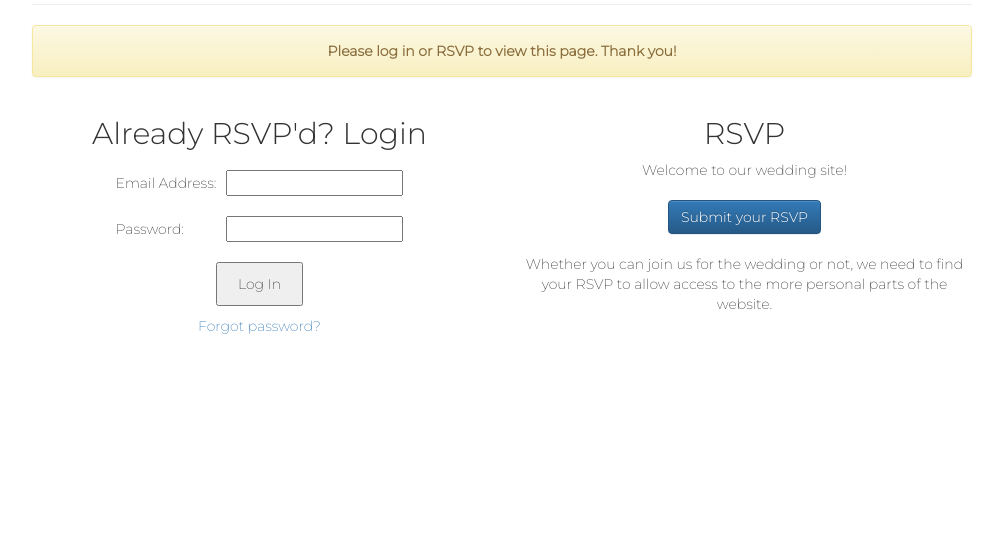
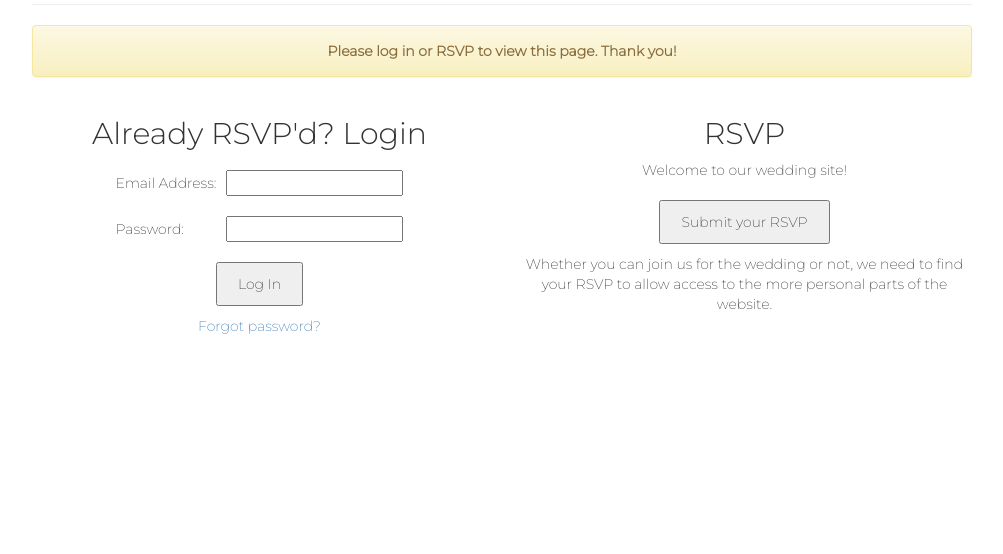
Before and after one commit to dpipemazo/django-wedsite, a Django app: template wedsite/templates/registration/login.html in a window 1280 px wide. Shown: the part 151-705 px from the top of the page, without its empty margins (138-1141 px from the left). Run offline with Django 3.2, Linux system fonts and the light colour scheme; the template is opened without the code that fills it: most values are stand-ins (such as "Sample title", 1, 10 or a date in 2020); form fields are guessed from the names that the template uses; some libraries are stand-ins or nearby versions; some web fonts are replaced.

Commit message:
RSVP button: use django form
Style matches the rest of the site better.

```diff
--- a/wedsite/templates/registration/login.html
+++ b/wedsite/templates/registration/login.html
@@ -48,9 +48,10 @@ Login
                 <h2>RSVP</h2>
                     <p>
                         Welcome to our wedding site!
-                        <br><br>
-                        <a class="btn btn-primary" href="{% url 'create-account' %}">Submit your RSVP</a>
-                        <br><br>
+                        <br>
+                        <form method="get" action="{% url 'create-account' %}">
+                        <input type="submit" class="login-button" value="Submit your RSVP" />
+                        <br>
                         Whether you can join us for the wedding or not, we need to find your RSVP to allow access to the more personal parts of the website.
                     </p>
             </div>
```
